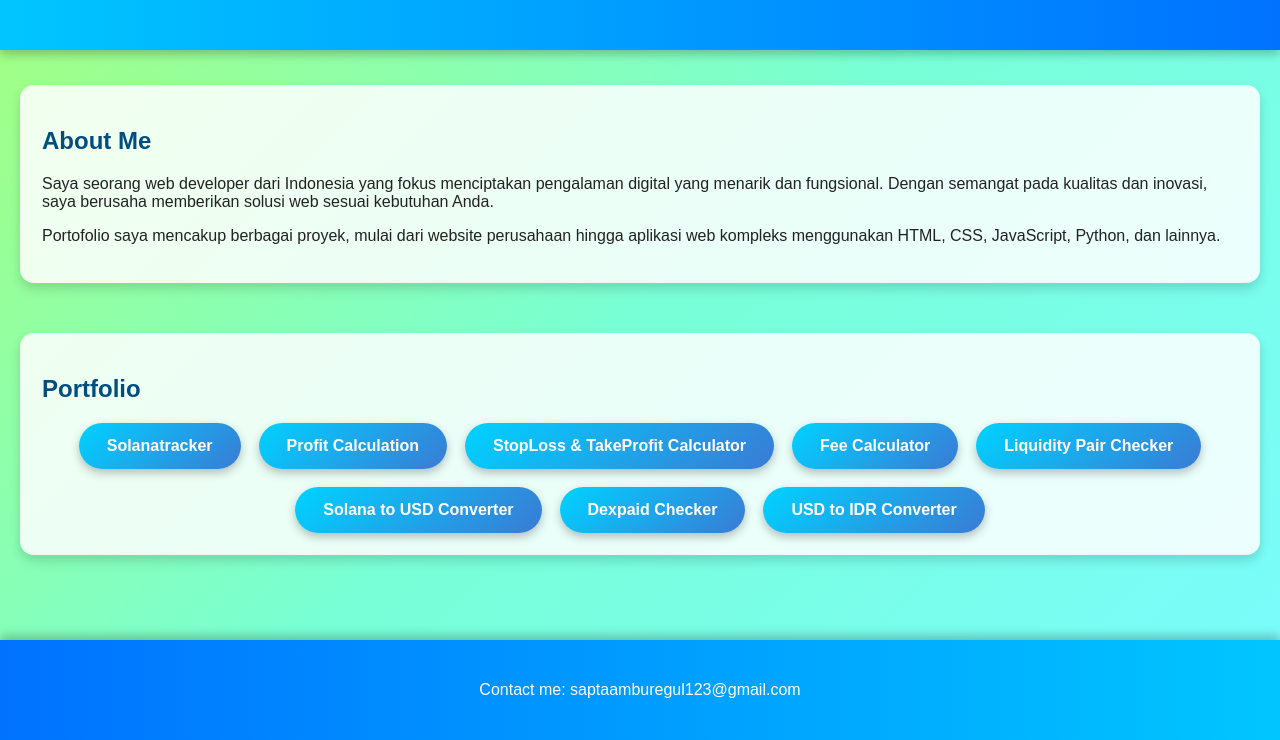
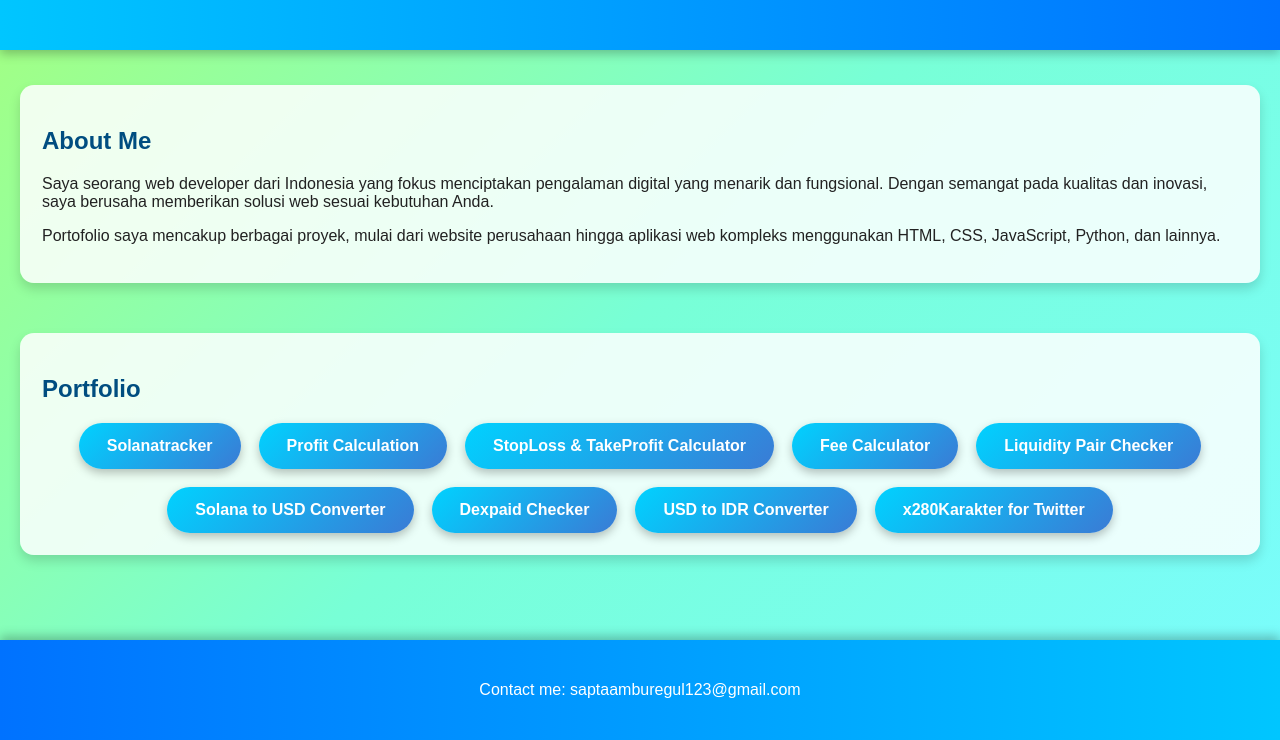
Before and after one commit to shopyan22/shopyan22.github.io, a plain HTML site: page index.html in a window 1280 px wide. Shown: the part 114-854 px from the top of the page. Drawn offline with Linux system fonts and the light colour scheme.

Commit message:
Update index.html

```diff
--- a/index.html
+++ b/index.html
@@ -112,6 +112,7 @@
         <a href="/soltousd/" class="link">Solana to USD Converter</a>
         <a href="/dexpaid/" class="link">Dexpaid Checker</a>
         <a href="/usdtoidr/" class="link">USD to IDR Converter</a>
+		<a href="/x280Karakter/" class="link">x280Karakter for Twitter</a>
       </div>
     </section>
   </main>
```
